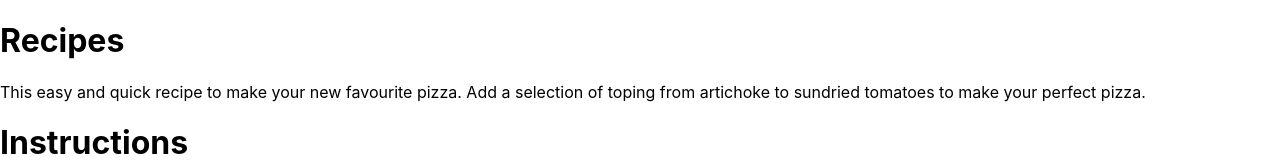
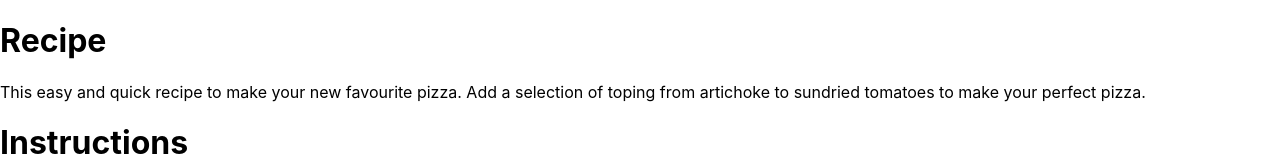
Before and after one commit to EmilieHumbert/swiss-plant-based, a Next.js app: page /recipes in a window 1280 px wide. Shown: the top 160 px of the page. Built offline with nearby package versions, Linux system fonts and the light colour scheme.

Commit message:
Rename components

```diff
--- a/components/recipeDetail.js
+++ b/components/recipeDetails.js
@@ -1,4 +1,4 @@
-export default function RecipeDetail() {
+export default function RecipeDetails() {
   return (
     <p>
       This easy and quick recipe to make your new favourite pizza. Add a
--- a/components/recipeIngredient.js
+++ b/components/recipeIngredients.js
@@ -1,4 +1,4 @@
-export default function RecipeIngredient() {
+export default function RecipeIngredients() {
   return (
     <>
       <h1>Ingredients</h1>
--- a/components/recipeInstruction.js
+++ b/components/recipeInstructions.js
@@ -1,4 +1,4 @@
-export default function RecipeInstruction() {
+export default function RecipeInstructions() {
   return (
     <>
       <h1>Instructions</h1>
--- a/pages/recipes.js
+++ b/pages/recipes.js
@@ -1,14 +1,14 @@
-import RecipeDetail from "../components/recipeDetail";
-import RecipeIngredient from "../components/recipeIngredient";
-import RecipeInstruction from "../components/recipeInstruction";
+import RecipeDetails from "../components/recipeDetails";
+import RecipeIngredients from "../components/recipeIngredients";
+import RecipeInstructions from "../components/recipeInstructions";
 
 export default function Recipes() {
   return (
     <>
-      <h1>Recipes</h1>
-      <RecipeDetail />
-      <RecipeInstruction />
-      <RecipeIngredient />
+      <h1>Recipe</h1>
+      <RecipeDetails />
+      <RecipeInstructions />
+      <RecipeIngredients />
     </>
   );
 }
```
